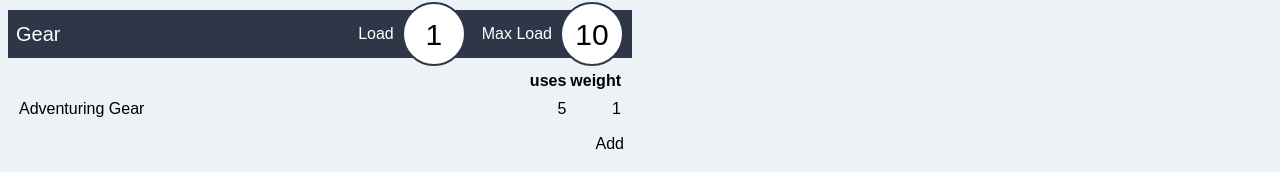
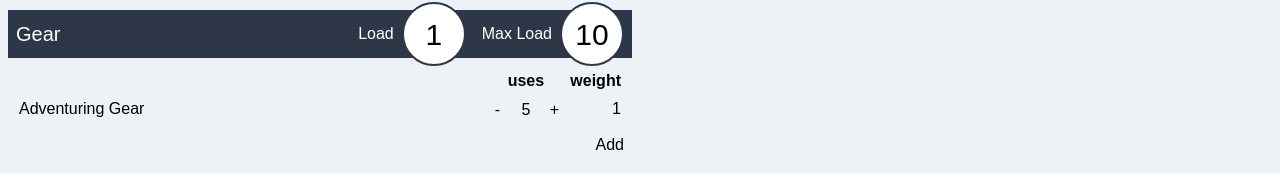
Before and after one commit to robfletcher/dungeon-world-sheets, a Svelte app: page / in a window 1280 px wide. Shown: the part 524-710 px from the top of the page. Built offline with nearby package versions, Linux system fonts and the light colour scheme; a web font is replaced by a local one.

Commit message:
Increase / decrease item uses

```diff
--- a/src/Gear.svelte
+++ b/src/Gear.svelte
@@ -25,7 +25,7 @@
     showModal = true;
   }
 
-  function addItem() {
+  function updateItem() {
     if (!itemForm.hasUses) {
       itemForm.item.uses = null;
     }
@@ -40,10 +40,23 @@
     });
     showModal = false;
   }
+
+  function incrementUses(index) {
+    character.update(c => {
+      c.gear[index].uses++;
+      return c;
+    });
+  }
+
+  function decrementUses(index) {
+    character.update(c => {
+      c.gear[index].uses--;
+      return c;
+    });
+  }
 </script>
 
 <section id="gear">
-
   <header>
     <h1>Gear</h1>
 
@@ -68,12 +81,16 @@
     </thead>
     <tbody>
     {#each $character.gear as item, i}
-      <tr on:click={e=> openEditItem(i, item)}>
-          {#if item.uses !== null}
+      <tr>
+          {#if item.uses == null}
+            <td colspan="2">{item.name}</td>
+          {:else}
             <td>{item.name}</td>
-            <td>{item.uses}</td>
-          {:else}
-            <td colspan="2">{item.name}</td>
+            <td class="uses">
+              <button type="button" on:click={_=>decrementUses(i)}>-</button>
+              <span>{item.uses}</span>
+              <button type="button" on:click={_=>incrementUses(i)}>+</button>
+            </td>
           {/if}
         <td>{item.weight}</td>
       </tr>
@@ -87,8 +104,8 @@
 </section>
 
 {#if showModal}
-  <Modal on:cancel={() => showModal = false} on:ok={addItem}>
-    <h2 slot="header">Add to Gear</h2>
+  <Modal on:cancel={() => showModal = false} on:ok={updateItem}>
+    <h2 slot="header">Manage Gear</h2>
 
     <fieldset>
       <label>
@@ -145,6 +162,14 @@
     width: 100%;
   }
 
+  .uses {
+    @apply whitespace-no-wrap;
+  }
+
+  .uses button, .uses span {
+    @apply inline-block align-middle w-6 text-center;
+  }
+
   footer {
     @apply text-right;
   }
--- a/src/Modal.svelte
+++ b/src/Modal.svelte
@@ -1,5 +1,5 @@
 <script>
-  import { createEventDispatcher, onDestroy } from 'svelte';
+  import {createEventDispatcher, onDestroy} from 'svelte';
 
   const dispatch = createEventDispatcher();
   const ok = () => dispatch('ok');
@@ -43,14 +43,17 @@
 <div class="modal-background" on:click={cancel}></div>
 
 <div class="modal" role="dialog" aria-modal="true" bind:this={modal}>
-  <slot name="header"></slot>
-  <hr>
+  <header>
+    <slot name="header"></slot>
+  </header>
+
   <slot></slot>
-  <hr>
 
   <!-- svelte-ignore a11y-autofocus -->
-  <button autofocus on:click={ok}>Ok</button>
-  <button autofocus on:click={cancel}>Cancel</button>
+  <footer>
+    <button autofocus on:click={ok}>Ok</button>
+    <button autofocus on:click={cancel}>Cancel</button>
+  </footer>
 </div>
 
 <style>
@@ -60,7 +63,7 @@
     left: 0;
     width: 100%;
     height: 100%;
-    background: rgba(0,0,0,0.3);
+    background: rgba(0, 0, 0, 0.3);
   }
 
   .modal {
@@ -71,7 +74,7 @@
     max-width: 32em;
     max-height: calc(100vh - 4em);
     overflow: auto;
-    transform: translate(-50%,-50%);
+    transform: translate(-50%, -50%);
     padding: 1em;
     border-radius: 0.2em;
     background: white;
```
